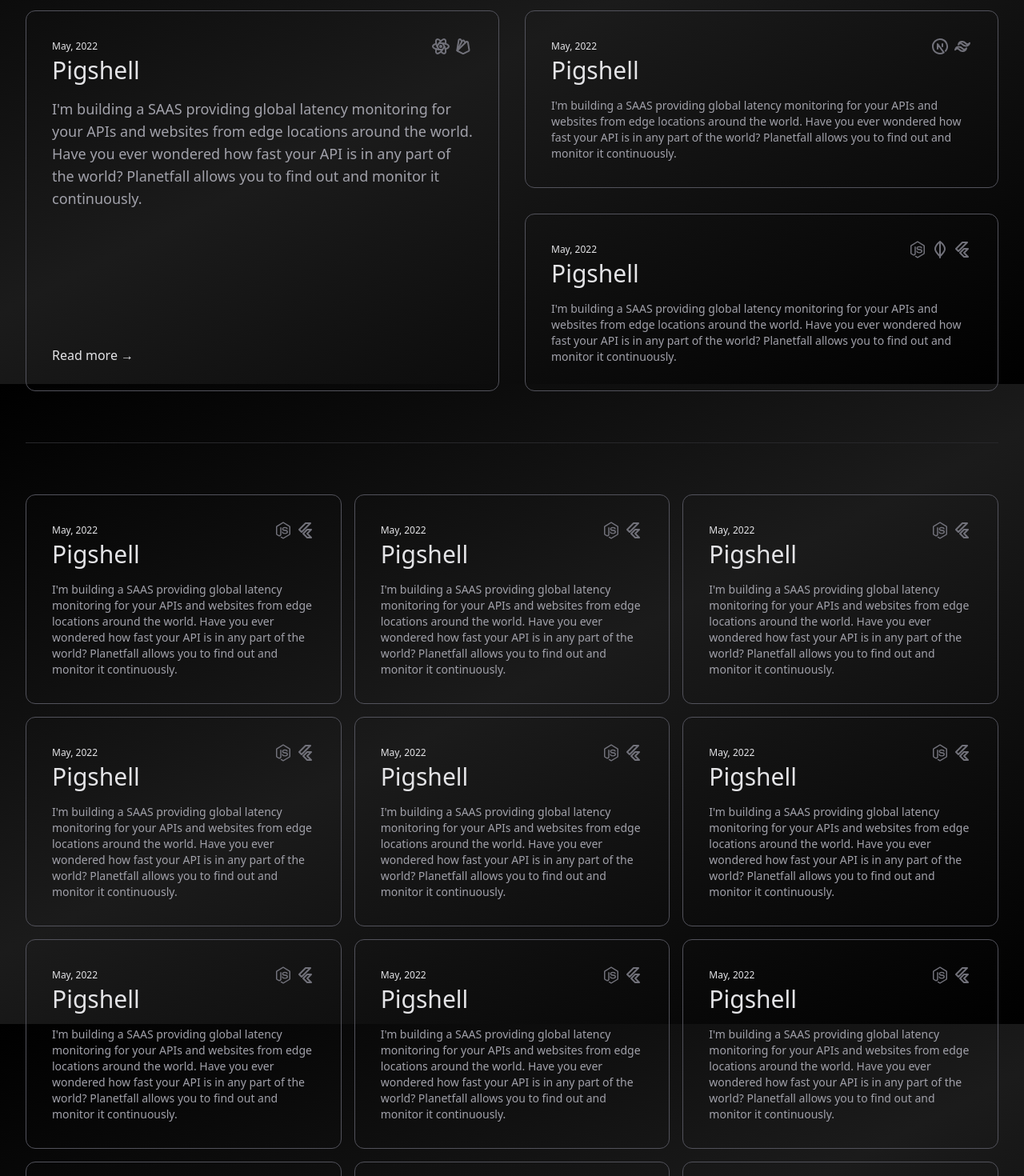
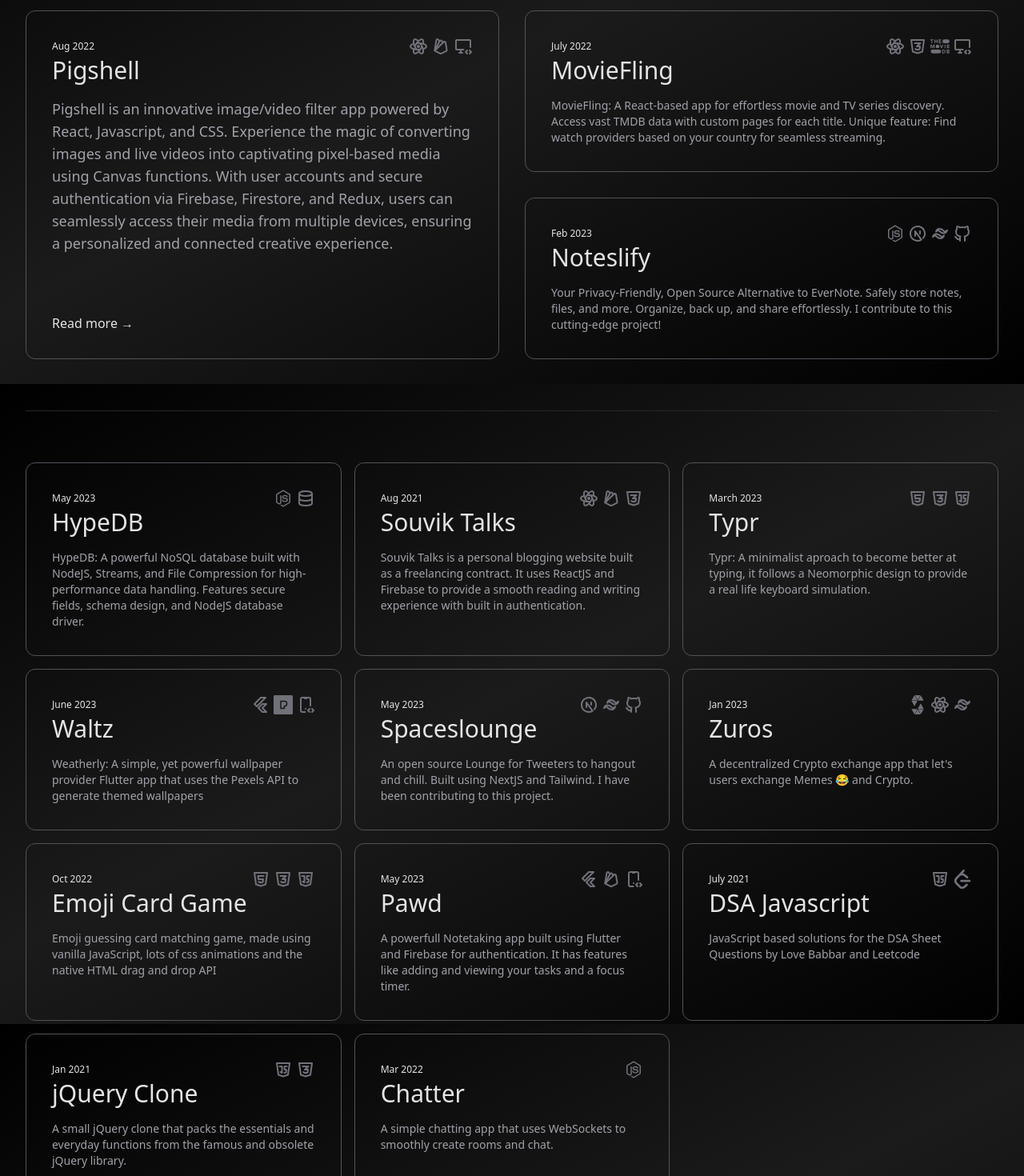
Before and after one commit to thevinitgupta/minimal-portfolio, a Next.js app: page /projects in a window 1280 px wide. Shown: the part 320-1790 px from the top of the page at 80% size. Built offline with nearby package versions, Linux system fonts and the light colour scheme; a web font is replaced by a local one.

Commit message:
add projects data

```diff
--- a/src/components/card.js
+++ b/src/components/card.js
@@ -1,6 +1,6 @@
-import { TbBrandReact, TbBrandJavascript, TbDeviceDesktopCode, TbBrandHtml5, TbBrandCss3, TbBrandGithub, TbBrandGraphql, TbBrandFirebase, TbBrandMongodb, TbBrandFlutter, TbBrandNextjs, TbBrandTailwind } from 'react-icons/tb'
+import { TbBrandReact,TbDatabase, TbApi, TbDeviceMobileCode, TbBrandJavascript, TbDeviceDesktopCode, TbBrandHtml5, TbBrandCss3, TbBrandGithub, TbBrandGraphql, TbBrandFirebase, TbBrandMongodb, TbBrandFlutter, TbBrandNextjs, TbBrandTailwind } from 'react-icons/tb'
 import { IoLogoNodejs } from 'react-icons/io'
-import { SiSolidity, SiEthereum } from 'react-icons/si'
+import { SiSolidity, SiEthereum, SiLeetcode, SiPexels, SiThemoviedatabase } from 'react-icons/si'
 import { FaVuejs, FaJava } from 'react-icons/fa'
 import { BsCurrencyBitcoin } from 'react-icons/bs'
 
@@ -12,6 +12,8 @@ export default function Card(data) {
         "firebase" : <TbBrandFirebase/>,
         "mongodb" : <TbBrandMongodb/>,
         "flutter" : <TbBrandFlutter/>,
+        "api" : <TbApi/>,
+        "database" : <TbDatabase/>,
         "nextjs" : <TbBrandNextjs/>,
         "next" : <TbBrandNextjs/>,
         "tailwind" : <TbBrandTailwind/>,
@@ -32,6 +34,10 @@ export default function Card(data) {
         "github" : <TbBrandGithub/>,
         "opensource" : <TbBrandGithub/>,
         "webdev" : <TbDeviceDesktopCode/>,
+        "appdev" : <TbDeviceMobileCode/>,
+        "leetcode" : <SiLeetcode/>,
+        "pexels" : <SiPexels/>,
+        "tmdb" : <SiThemoviedatabase/>,
     };
     return (
         <div className="overflow-hidden max-w-full md:max-w-[70vw] lg:max-w-full relative duration-700 border rounded-xl hover:bg-zinc-800/10 group md:gap-8 hover:border-zinc-400/50 border-zinc-600 hover:cursor-pointer">
@@ -40,7 +46,7 @@ export default function Card(data) {
                 <div className="absolute inset-0 z-10  bg-gradient-to-br opacity-100  via-zinc-100/10  transition duration-1000 group-hover:opacity-50 " style={{ maskImage: "radial-gradient(240px at 418.5px 17px, white, transparent);" }}></div>
                 <div className="absolute inset-0 z-10 opacity-0 mix-blend-overlay transition duration-1000 group-hover:opacity-100" style={{ maskImage: "radial-gradient(240px at 418.5px 17px, white, transparent);" }}></div>
             </div>
-            <a href={`${url}`}>
+            <a href={url ? `${url}` : `${slug}`}>
                 <article className="p-4 md:p-8">
                     <div className="flex justify-between gap-2 items-center">
                         <span className="text-xs duration-1000 text-zinc-200 group-hover:text-white group-hover:border-zinc-200 drop-shadow-orange">
--- /dev/null
+++ b/src/content/projects.json
@@ -0,0 +1,133 @@
+{
+    "featured" : [
+        {
+            "id" : "feat1",
+            "title" : "Pigshell",
+            "description" : "Pigshell is an innovative image/video filter app powered by React, Javascript, and CSS. Experience the magic of converting images and live videos into captivating pixel-based media using Canvas functions. With user accounts and secure authentication via Firebase, Firestore, and Redux, users can seamlessly access their media from multiple devices, ensuring a personalized and connected creative experience.",
+            "tags" : ["reactjs", "firebase", "webdev"],
+            "url" : "",
+            "slug" : "pigshell",
+            "date" : "Aug 2022"
+        },
+        {
+            "id" : "feat2",
+            "title" : "MovieFling",
+            "description" : "MovieFling: A React-based app for effortless movie and TV series discovery. Access vast TMDB data with custom pages for each title. Unique feature: Find watch providers based on your country for seamless streaming.",
+            "tags" : ["reactjs", "css", "tmdb", "webdev"],
+            "url" : "",
+            "slug" : "moviefling",
+            "date" : "July 2022"
+        },
+        {
+            "id" : "feat3",
+            "title" : "Noteslify",
+            "description" : "Your Privacy-Friendly, Open Source Alternative to EverNote. Safely store notes, files, and more. Organize, back up, and share effortlessly. I contribute to this cutting-edge project!",
+            "tags" : ["nodejs","nextjs", "tailwindcss", "opensource"],
+            "url" : "",
+            "slug" : "noteslify",
+            "date" : "Feb 2023"
+        }
+    ],
+    "projects" : [
+        {
+            "id" : "proj1",
+            "title" : "HypeDB",
+            "description" : "HypeDB: A powerful NoSQL database built with NodeJS, Streams, and File Compression for high-performance data handling. Features secure fields, schema design, and NodeJS database driver.",
+            "tags" : ["nodejs","compression", "database"],
+            "url" : "",
+            "slug" : "hypedb",
+            "date" : "May 2023"
+        },
+        {
+            "id" : "proj8",
+            "title" : "Souvik Talks",
+            "description" : "Souvik Talks is a personal blogging website built as a freelancing contract. It uses ReactJS and Firebase to provide a smooth reading and writing experience with built in authentication.",
+            "tags" : ["reactjs","firebase", "css"],
+            "url" : "",
+            "slug" : "souviktalks",
+            "date" : "Aug 2021"
+        },
+        {
+            "id" : "proj2",
+            "title" : "Typr",
+            "description" : "Typr: A minimalist aproach to become better at typing, it follows a Neomorphic design to provide a real life keyboard simulation.",
+            "tags" : ["html","css", "javascript"],
+            "url" : "",
+            "slug" : "typr",
+            "date" : "March 2023"
+        },
+        {
+            "id" : "proj3",
+            "title" : "Waltz",
+            "description" : "Weatherly: A simple, yet powerful wallpaper provider Flutter app that uses the Pexels API to generate themed wallpapers",
+            "tags" : ["flutter","pexels", "appdev"],
+            "url" : "",
+            "slug" : "waltz",
+            "date" : "June 2023"
+        },
+        {
+            "id" : "proj4",
+            "title" : "Spaceslounge",
+            "description" : "An open source Lounge for Tweeters to hangout and chill. Built using NextJS and Tailwind. I have been contributing to this project.",
+            "tags" : ["nextjs","tailwindcss", "opensource"],
+            "url" : "",
+            "slug" : "spaceslounge",
+            "date" : "May 2023"
+        },
+        {
+            "id" : "proj5",
+            "title" : "Zuros",
+            "description" : "A decentralized Crypto exchange app that let's users exchange Memes 😂 and Crypto.",
+            "tags" : ["solidity","ethereum", "reactjs", "tailwindcss"],
+            "url" : "",
+            "slug" : "zuros",
+            "date" : "Jan 2023"
+        },
+        {
+            "id" : "proj6",
+            "title" : "Emoji Card Game",
+            "description" : "Emoji guessing card matching game, made using vanilla JavaScript, lots of css animations and the native HTML drag and drop API ",
+            "tags" : ["html","css", "javascript"],
+            "url" : "",
+            "slug" : "emojicardgame",
+            "date" : "Oct 2022"
+        },
+        {
+            "id" : "proj11",
+            "title" : "Pawd",
+            "description" : "A powerfull Notetaking app built using Flutter and Firebase for authentication. It has features like adding and viewing your tasks and a focus timer.",
+            "tags" : ["flutter","firebase", "appdev"],
+            "url" : "",
+            "slug" : "pawd",
+            "date" : "May 2023"
+        },
+
+        {
+            "id" : "proj9",
+            "title" : "DSA Javascript",
+            "description" : "JavaScript based solutions for the DSA Sheet Questions by Love Babbar and Leetcode",
+            "tags" : ["javascript","leetcode"],
+            "url" : "",
+            "slug" : "dsajs",
+            "date" : "July 2021"
+        },
+        {
+            "id" : "proj10",
+            "title" : "jQuery Clone",
+            "description" : "A small jQuery clone that packs the essentials and everyday functions from the famous and obsolete jQuery library.",
+            "tags" : ["javascript","jquery", "css"],
+            "url" : "",
+            "slug" : "jquery",
+            "date" : "Jan 2021"
+        },
+        {
+            "id" : "proj7",
+            "title" : "Chatter",
+            "description" : "A simple chatting app that uses WebSockets to smoothly create rooms and chat.",
+            "tags" : ["nodejs","socketio"],
+            "url" : "",
+            "slug" : "chatter",
+            "date" : "Mar 2022"
+        }
+    ]
+}
--- a/src/pages/projects/index.js
+++ b/src/pages/projects/index.js
@@ -1,7 +1,11 @@
 import Card from "@/components/card";
 import Navbar from "@/components/navbar";
+import projectJson from "../../content/projects.json"
 
-export default function Projects(){
+export default function Projects({projectJson}){
+    console.log("inside component : ", projectJson.featured);
+    const featured = projectJson.featured;
+    const projects = projectJson.projects;
     return (
         <main className={`flex min-w-[100vw] flex-col items-center justify-start`}
         >
@@ -14,16 +18,17 @@ export default function Projects(){
                 </div>
                 <div className="w-full h-px bg-zinc-800"></div>
                 <div className={`grid grid-cols-1 gap-8 mx-auto lg:grid-cols-2 `}>
-                    <Card icons={["react", "firebase"]} title="Pigshell" description="I'm building a SAAS providing global latency monitoring for your APIs and websites from edge locations around the world. Have you ever wondered how fast your API is in any part of the world? Planetfall allows you to find out and monitor it continuously." date="May, 2022" first={true}></Card>
+                    <Card icons={featured[0].tags} title={featured[0].title} slug={`/projects/${featured[0].slug}`}  description={featured[0].description} date={featured[0].date} first={true}></Card>
                     <div className={`flex flex-col w-full gap-8 mx-auto border-t border-gray-900/10 lg:mx-0 lg:border-t-0 `}>
-                    <Card icons={["nextjs", "tailwind"]} title="Pigshell" description="I'm building a SAAS providing global latency monitoring for your APIs and websites from edge locations around the world. Have you ever wondered how fast your API is in any part of the world? Planetfall allows you to find out and monitor it continuously." date="May, 2022"></Card>
-                    <Card icons={["nodejs", "mongodb", "flutter"]} title="Pigshell" description="I'm building a SAAS providing global latency monitoring for your APIs and websites from edge locations around the world. Have you ever wondered how fast your API is in any part of the world? Planetfall allows you to find out and monitor it continuously." date="May, 2022"></Card>
+                    {
+                        [featured[1], featured[2]].map((feature) => <Card key={feature.id} icons={feature.tags} title={feature.title} slug={`/projects/${feature.slug}`} description={feature.description} date={feature.date} ></Card>)
+                    }
                     </div>
                 </div>
                 <div className="w-full h-px bg-zinc-800"></div>
                 <div className={`grid grid-cols-1 gap-4 mx-auto lg:mx-0 md:grid-cols-2 lg:grid-cols-3`}>
-                    {[1,2,3,4,5,6,7,8,9,10,11,12].map((data, index)=>{
-                        return <Card key={index} icons={["nodejs", "mongo", "flutter"]} title="Pigshell" description="I'm building a SAAS providing global latency monitoring for your APIs and websites from edge locations around the world. Have you ever wondered how fast your API is in any part of the world? Planetfall allows you to find out and monitor it continuously." date="May, 2022"></Card>;
+                    {projects.map((project, index)=>{
+                        return <Card key={project.id} icons={project.tags} title={project.title} slug={`/projects/${project.slug}`} description={project.description} date={project.date} ></Card>;
                     })}
                 </div>
             </div>
@@ -31,3 +36,12 @@ export default function Projects(){
         </main>
     );
 }
+
+export const getStaticProps = ()=>{
+    console.log(projectJson);
+    return {
+        props : {
+            projectJson
+        }
+    }
+}
```
